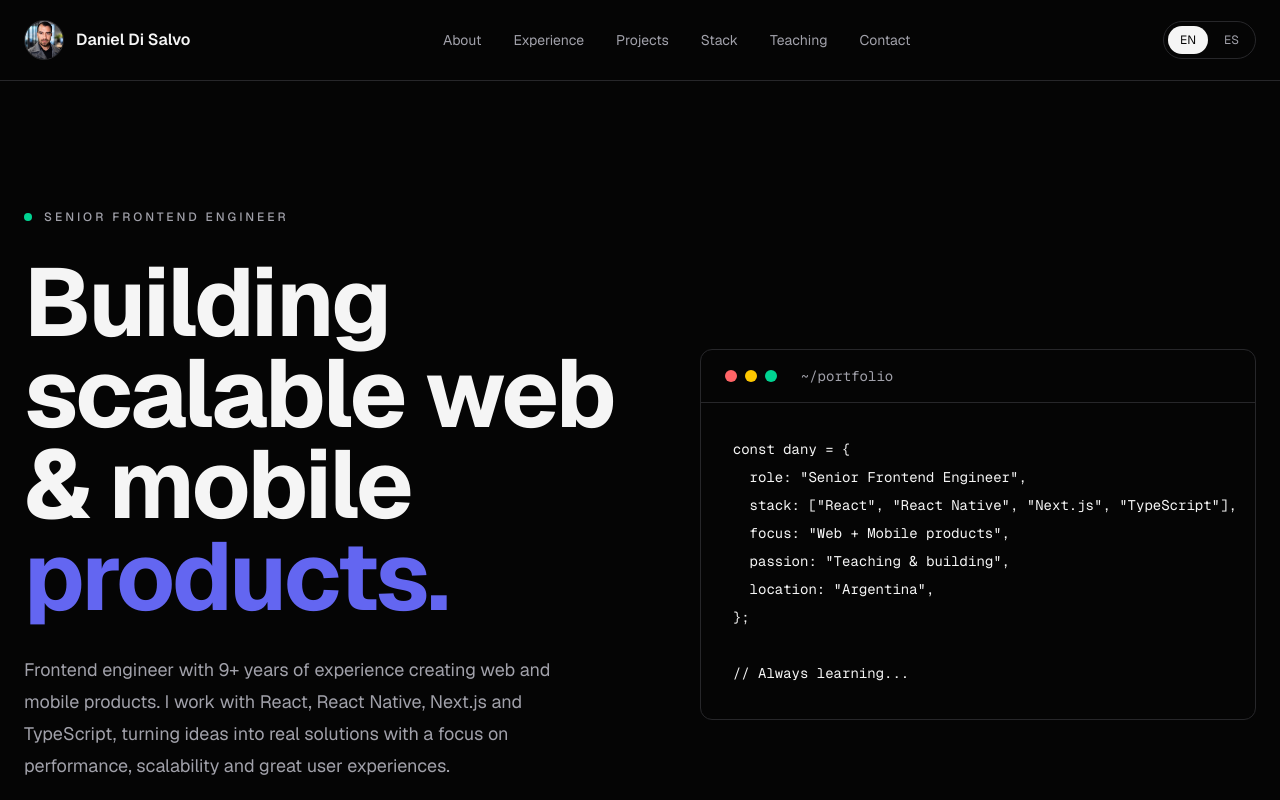
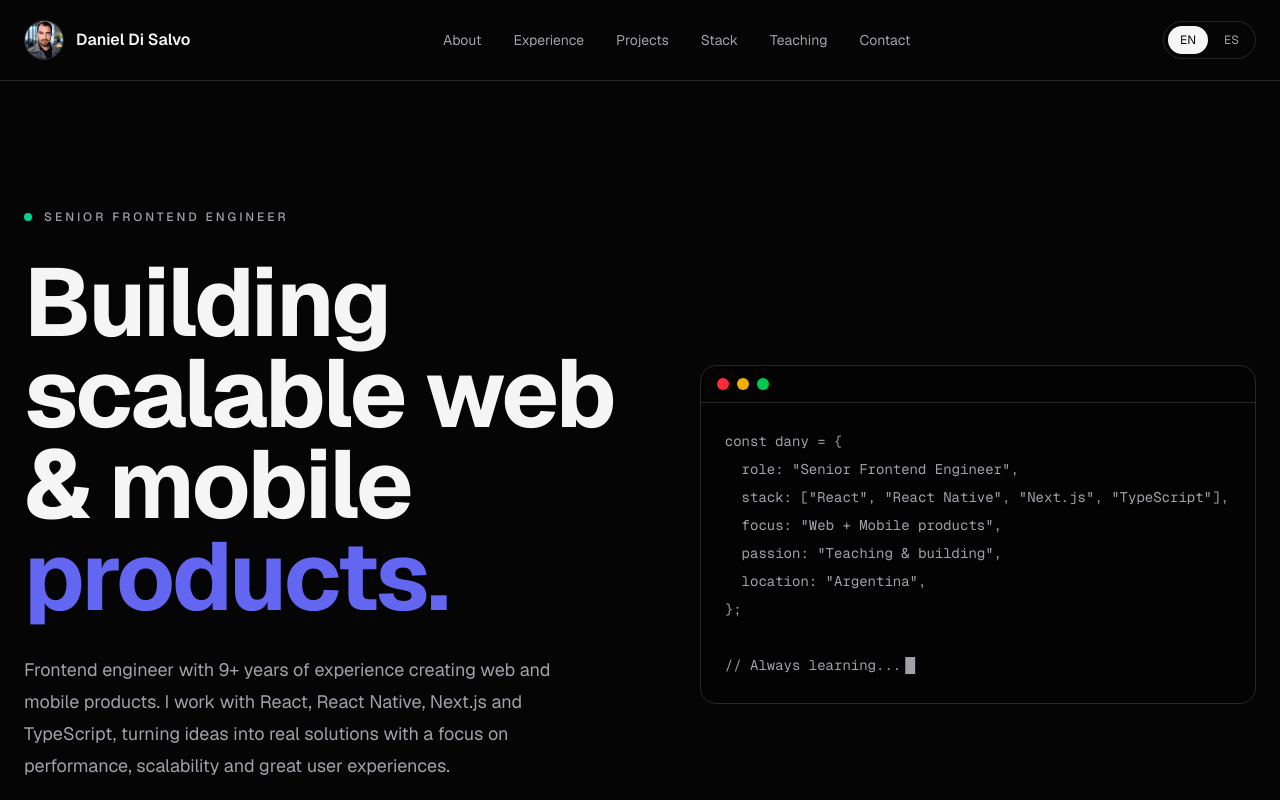
Before and after one commit to DanielDiSalvo/daniel-disalvo-portfolio, a Next.js app: page /en in a window 1280 px wide. Shown: the top 800 px of the page. Built offline with nearby package versions, Linux system fonts and the light colour scheme.

Commit message:
feat: add typing animation to hero terminal

```diff
--- a/src/components/sections/Hero/HeroTerminal.tsx
+++ b/src/components/sections/Hero/HeroTerminal.tsx
@@ -14,48 +14,40 @@ const terminalLines = [
   "// Always learning...",
 ];
 
+const terminalContent = terminalLines.join("\n");
+
 const HeroTerminal = () => {
-  const [visibleLines, setVisibleLines] = useState(0);
+  const [visibleCharacters, setVisibleCharacters] = useState(0);
 
   useEffect(() => {
     const interval = window.setInterval(() => {
-      setVisibleLines((current) => {
-        if (current >= terminalLines.length) {
+      setVisibleCharacters((current) => {
+        if (current >= terminalContent.length) {
           window.clearInterval(interval);
           return current;
         }
 
         return current + 1;
       });
-    }, 180);
+    }, 20);
 
     return () => window.clearInterval(interval);
   }, []);
 
+  const visibleContent = terminalContent.slice(0, visibleCharacters);
+
   return (
-    <div className="min-w-0 overflow-hidden rounded-xl border border-border">
-      <div className="flex items-center gap-2 border-b border-border px-6 py-4">
-        <span className="h-3 w-3 rounded-full bg-red-400" />
-        <span className="h-3 w-3 rounded-full bg-yellow-400" />
-        <span className="h-3 w-3 rounded-full bg-emerald-400" />
-
-        <span className="ml-4 font-mono text-sm text-muted">~/portfolio</span>
+    <div className="min-w-0 overflow-hidden rounded-2xl border border-border bg-black/40">
+      <div className="flex items-center gap-2 border-b border-border px-4 py-3">
+        <span className="h-3 w-3 rounded-full bg-red-500" />
+        <span className="h-3 w-3 rounded-full bg-yellow-500" />
+        <span className="h-3 w-3 rounded-full bg-green-500" />
       </div>
 
-      <div className="overflow-x-auto p-6 font-mono text-sm leading-7 sm:p-8">
-        <pre className="min-h-63">
-          {terminalLines.slice(0, visibleLines).map((line, index) => {
-            const isLastLine = index === terminalLines.length - 1;
-
-            return (
-              <div key={`${line}-${index}`}>
-                {line || "\u00A0"}
-                {isLastLine && (
-                  <span className="terminal-cursor ml-1 inline-block">█</span>
-                )}
-              </div>
-            );
-          })}
+      <div className="overflow-x-auto p-6">
+        <pre className="min-h-63 whitespace-pre font-mono text-sm leading-7 text-muted">
+          {visibleContent}
+          <span className="terminal-cursor ml-1 inline-block">█</span>
         </pre>
       </div>
     </div>
```
